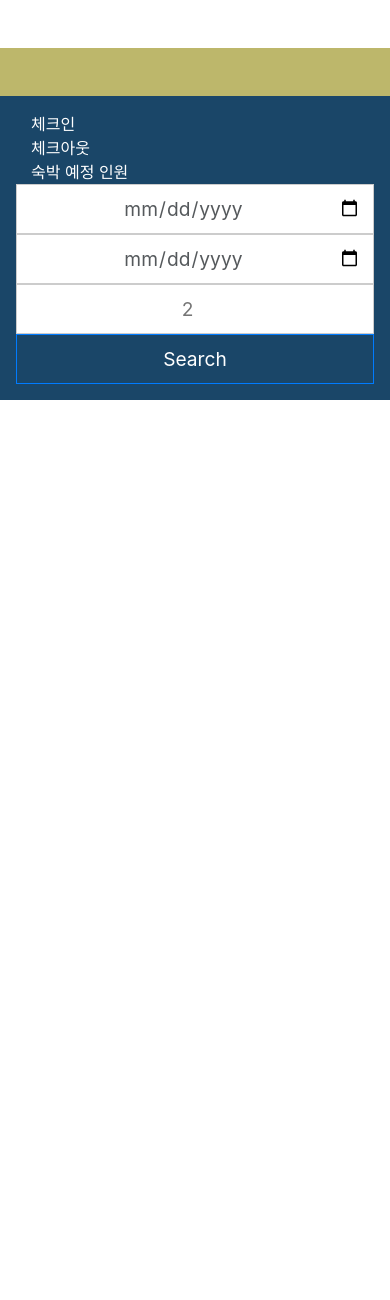
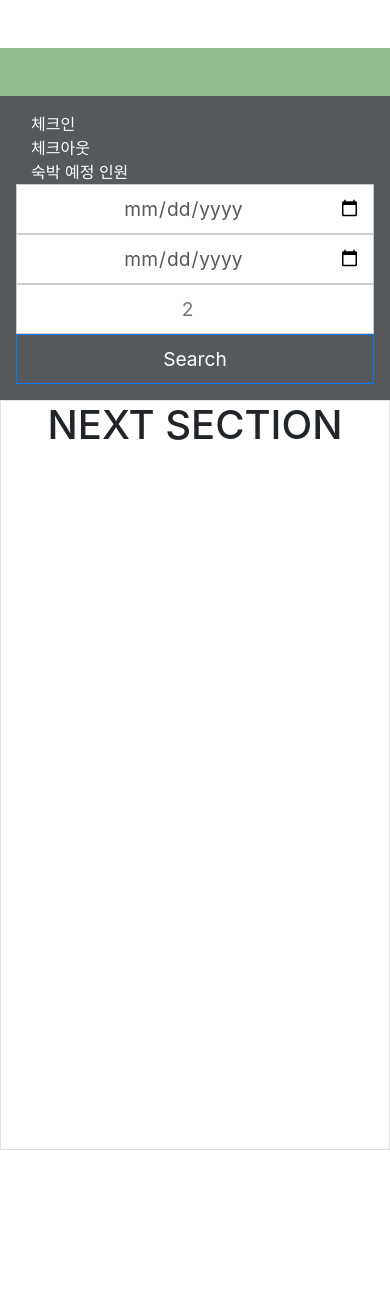
Before and after one commit to dodonmountain/Pprka, a Django app: page /index/ in a window 390 px wide. Shown: the top 1300 px of the page. Before the commit the page ends 400 px from the top, so only its background shows below. Run offline with Django 3.2, Linux system fonts and the light colour scheme; some libraries are stand-ins or nearby versions.

Commit message:
kh| index module added

```diff
--- /dev/null
+++ b/assets/index/_footer.css
@@ -0,0 +1,9 @@
+footer {
+    position: absolute;
+    top: 4900px;
+    width: 100vw;
+}
+
+footer > div{
+    height: 100px;
+}
--- a/assets/index/_index.css
+++ b/assets/index/_index.css
@@ -1,28 +1,42 @@
-
-
-@media (min-width: 992px) {
+.navbox {
+    background-image: url("palmhotel.jpg");
+    background-repeat: no-repeat;
+    background-size: cover;
+    height: 78vh;
+}
+.oneliner {
+    font-size: 4rem;
+    color: #fafafa;
+    font-family: Impact, Haettenschweiler, 'Arial Narrow Bold', sans-serif;
+    background-color: rgba(0, 0, 0, 0.3);
+    max-width: fit-content;
+}
+@media (max-width:1214px){
     .oneliner {
-        font-size: 4rem;
+        font-size: 2.3rem;
         color: #fafafa;
         font-family: Impact, Haettenschweiler, 'Arial Narrow Bold', sans-serif;
         background-color: rgba(0, 0, 0, 0.3);
         max-width: fit-content;
+
+    }
+}
+@media (max-width:992px){
+    .oneliner {
+        font-size: 0rem;
+        color: #fafafa;
+        font-family: Impact, Haettenschweiler, 'Arial Narrow Bold', sans-serif;
+        background-color: transparent;
+        max-width: fit-content;
     }
     .navbox {
-        background-image: url("palmhotel.jpg");
-        height: 78vh;
+        background-color: darkseagreen;
+        background-image: none;
+        background-repeat: no-repeat;
+        background-size: cover;
+        height: fit-content;
     }
 }
-@media (max-width: 992px) {
-    .oneliner {
-        font-size: 0;
-    }
-    .navbox {
-        background-color: darkkhaki;
-    }
-}
-
-
 .search-sec {
     padding: 1rem;
 }
@@ -60,7 +74,7 @@
 
 @media (max-width: 992px) {
     .search-sec {
-        background: #1A4668;
+        background: #55595c;
         top: -120px;
     }
 }
--- /dev/null
+++ b/indexes/templates/_footer.html
@@ -0,0 +1,8 @@
+{% load static %}
+<link rel="stylesheet" href="{% static 'index/_footer.css' %}">
+
+<footer class="footer">
+    <div class="container-fluid bg-dark">
+
+    </div>
+</footer>
--- a/indexes/templates/indexes/index.html
+++ b/indexes/templates/indexes/index.html
@@ -1,6 +1,11 @@
 {% extends 'base.html' %}
 {% load static %}
 {% block css %}
+<style>
+body {
+    height:5000px;
+}
+</style>
 <link rel="stylesheet" href="{% static 'index/_index.css' %}">
 {% endblock css %}
 {% block body %}
@@ -29,6 +34,8 @@
     </div>
 </div>
 {% include '_searchRes.html' %}
-
-
+<div style="height:750px" class="container text-center border">
+    <h1>NEXT SECTION</h1>
+</div>
+{% include '_footer.html' %}
 {% endblock %}
--- a/reservations/templates/reservations/index.html
+++ b/reservations/templates/reservations/index.html
@@ -1,4 +1,4 @@
-{% extends 'base.html' %}
+{% extends '/indexes/base.html' %}
 
 {% block css %}
 <style>
```
Also changed, not shown: indexes/templates/_searchbar.html (added, +16 -0 lines), indexes/templates/legacy/_searchbar.html (deleted, +0 -46 lines).
